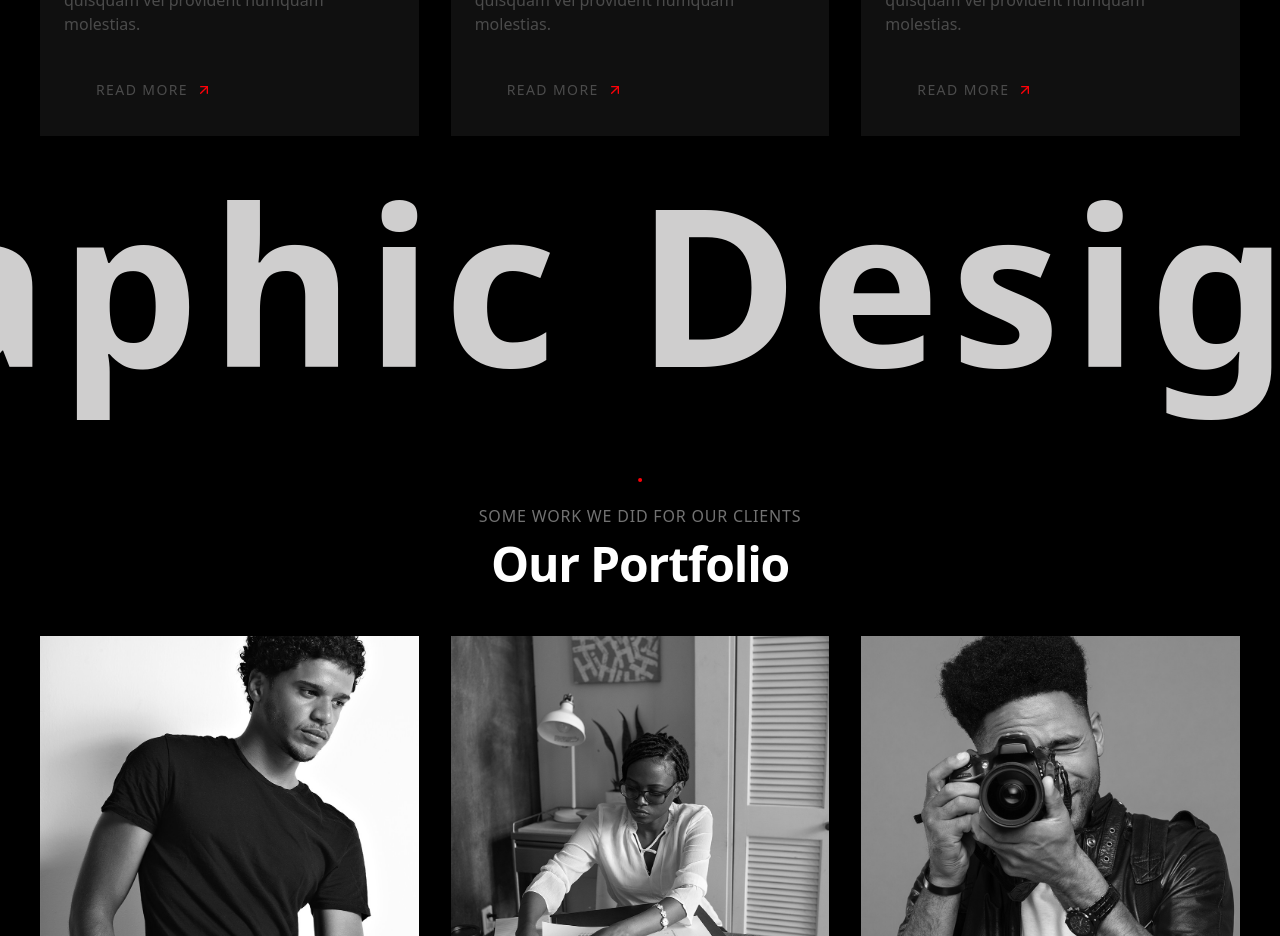
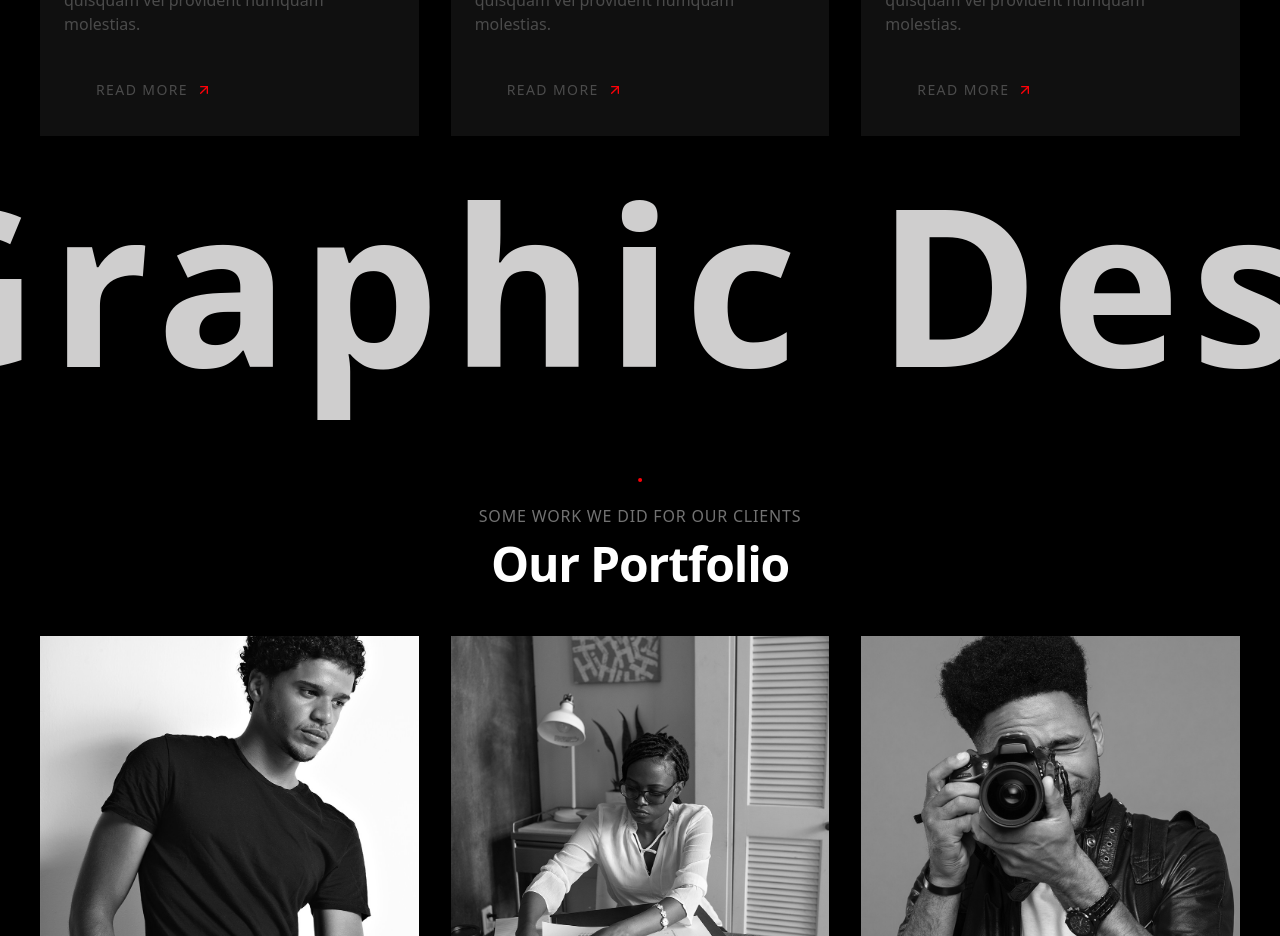
Before and after one commit to safarawolaz/perfektmotion, a Next.js app: page / in a window 1280 px wide. Shown: the part 1800-2736 px from the top of the page. Built offline with nearby package versions, Linux system fonts and the light colour scheme.

Commit message:
animation adjustment

```diff
--- a/tailwind.config.ts
+++ b/tailwind.config.ts
@@ -82,7 +82,7 @@ module.exports = {
          },
          roll: {
           "0%": {transform: "translateX(0%)"},
-          "100%": {transform: "translateX(-500%)"}
+          "100%": {transform: "translateX(-200%)"}
         }
       },
       animation: {
```
